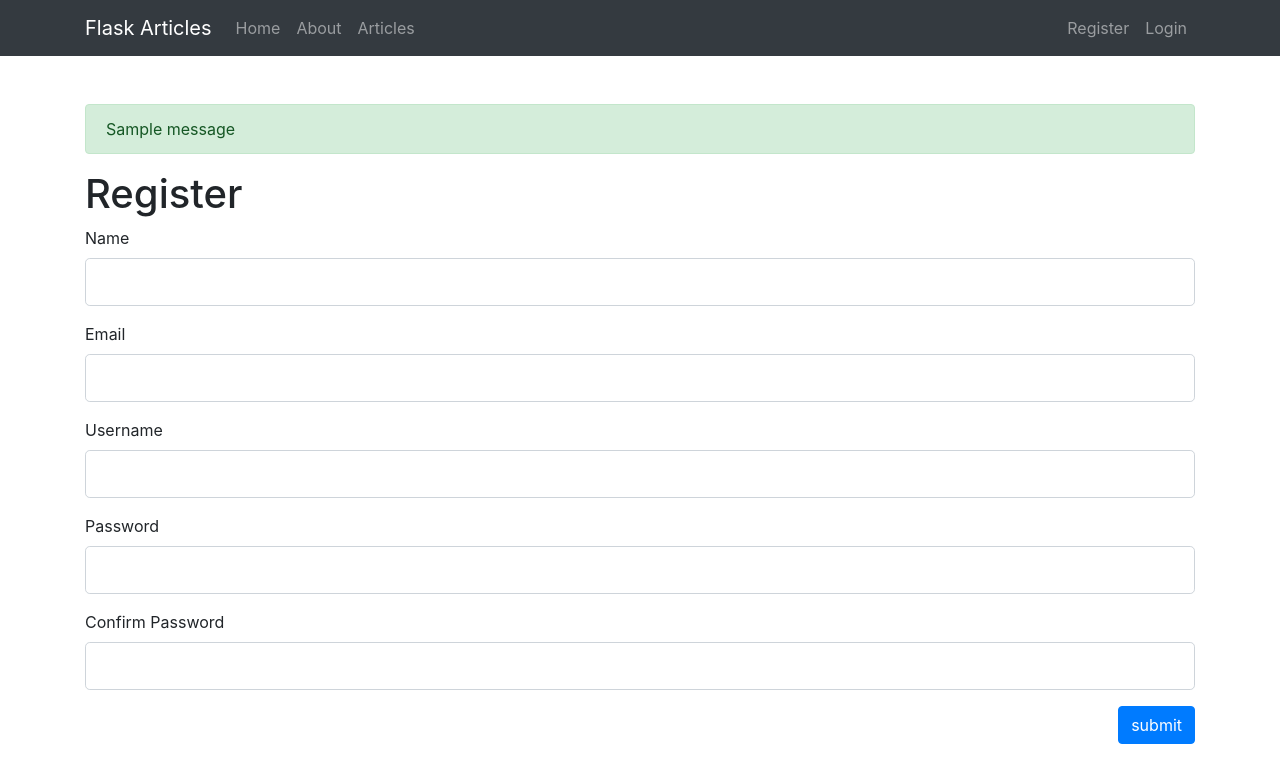
After one commit to kbbushman/flask-articles, a Flask app: page /register in a window 1280 px wide. The commit adds this page. Shown: the top 783 px of the page. Run offline with Flask 2, Linux system fonts and the light colour scheme; one stand-in notice (Sample message) is shown; some libraries are stand-ins or nearby versions.

Commit message:
Adds MySQL, registration/login, and temp articles

```diff
--- a/app.py
+++ b/app.py
@@ -1,8 +1,39 @@
-from flask import Flask, render_template
+from flask import Flask, render_template, flash, redirect, url_for, session, request, logging
 from data import Articles
+#TO FIX flask_mysqldb INSTALL ERRORS FOR 3 FILES (libmysqlclient.18.dylib, libssl.1.0.0.dylib, and libcrypto.1.0.0.dylib)
+# 0 - MUST have mysqlclient installed
+# 1 - in terminal - mdfind libmysqlclient | grep .18.
+# 2 - copy the output
+# 3 - sudo ln -s [the output from previous command] /usr/local/lib/libmysqlclient.18.dylib
+from flask_mysqldb import MySQL
+from wtforms import Form, StringField, TextAreaField, PasswordField, validators
+from passlib.hash import sha256_crypt
+from functools import wraps
+
+# MySQL Connector is replacement option for flask_mysql
+# Install with pip3 install mysql-connector-python
+# import mysql.connector
+# mydb = mysql.connector.connect(
+#   host="localhost",
+#   user="root",
+#   passwd="Bye>6BkG&2",
+#   auth_plugin="mysql_native_password"
+# )
+# print(mydb)
 
 app = Flask(__name__)
 
+# MySQL Config
+app.config['MYSQL_HOST'] = 'localhost'
+app.config['MYSQL_USER'] = 'root'
+app.config['MYSQL_PASSWORD'] = 'Bye>6BkG&2'
+app.config['MYSQL_DB'] = 'flask_articles'
+app.config['MYSQL_CURSORCLASS'] = 'DictCursor' # default cursor class is tuple. Change to dictionary
+
+# Init MySQL
+mysql = MySQL(app)
+
+# Temp data
 Articles = Articles()
 
 # Home Route
@@ -17,18 +48,132 @@ def about():
   return render_template('about.html')
 
 
-# All Articles Route
+# Articles Index Route
 @app.route('/articles')
 def articles():
   return render_template('articles.html', articles=Articles)
 
 
-# Single Article Route
+# Articles Show Route
 @app.route('/articles/<string:id>/')
 def article(id):
   return render_template('article.html', id=id)
 
 
+# Register Form Class
+class RegisterForm(Form):
+  name = StringField('Name', [validators.length(min=1, max=50)])
+  username = StringField('Username', [validators.length(min=4, max=25)])
+  email = StringField('Email', [validators.length(min=6, max=50)])
+  password = PasswordField('Password', [
+    validators.DataRequired(),
+    validators.EqualTo('confirm', message='Passwords do not match')
+  ])
+  confirm = PasswordField('Confirm Password')
+
+
+# User Regisger Route
+@app.route('/register', methods=['GET', 'POST'])
+def register():
+  form = RegisterForm(request.form)
+  if request.method == 'POST' and form.validate():
+    name = form.name.data
+    email = form.email.data
+    username = form.username.data
+    password = sha256_crypt.encrypt(str(form.password.data))
+
+    # Create cursor in order to execute MySQL commands
+    cur = mysql.connection.cursor()
+
+    # Execute Query
+    cur.execute("INSERT INTO users(name, email, username, password) VALUES(%s, %s, %s, %s)", (name, email, username, password))
+
+    # Commit to DB
+    mysql.connection.commit()
+
+    # Close connection
+    cur.close()
+
+    # Flash Message
+    flash('You are now registered and can log in', 'success')
+
+    return redirect(url_for('login'))
+  return render_template('register.html', form=form)
+
+
+# User Login Route
+@app.route('/login', methods=['GET', 'POST'])
+def login():
+  if request.method == 'POST':
+    # Get Form Fields (not useing WTForms for login so different syntax)
+    username = request.form['username']
+    password_candidate = request.form['password']
+
+    # Create cursor
+    cur = mysql.connection.cursor()
+
+    # Get user by username
+    result = cur.execute("SELECT * FROM users WHERE username = %s", [username])
+
+    if result > 0:
+      # Get stored hash
+      data = cur.fetchone() # fectchone() returns first row that matches
+      password = data['password']
+
+      # Compare passwords
+      if sha256_crypt.verify(password_candidate, password):
+        # app.logger.info is same as console.log()
+        # app.logger.info('PASSWORD MATCHED')
+
+        # Passed, create session
+        session['logged_in'] = True
+        session['username'] = username
+
+        # Flash Success
+        flash('Your are now logged in', 'success')
+        # Redirect to Dashboard
+        return redirect(url_for('dashboard'))
+      else:
+        error = 'Invalid login'
+        return render_template('login.html', error=error)
+
+      # Close MySQL Connection
+      cur.close()
+    else:
+      error = 'Username not found'
+      return render_template('login.html', error=error)
+
+  return render_template('login.html')
+
+
+# Check If User Is Logged In
+def is_logged_in(f):
+  @wraps(f)
+  def wrap(*args, **kwargs):
+    if 'logged_in' in session:
+      return f(*args, **kwargs)
+    else:
+      flash('Unauthorized. Please login to continue.', 'danger')
+      return redirect(url_for('login'))
+  return wrap
+
+# User Logout Route
+@app.route('/logout')
+def logout():
+  session.clear()
+  flash('You are now logged out', 'success')
+  return redirect(url_for('login'))
+
+
+# Dashboard Route
+@app.route('/dashboard')
+@is_logged_in
+def dashboard():
+  return render_template('dashboard.html')
+
+
+# Start Flask Server
 if __name__ == '__main__':
   # Add debug=True for server to detect changes and restart
+  app.secret_key='I am a desert animal'
   app.run(debug=True)
--- /dev/null
+++ b/templates/dashboard.html
@@ -0,0 +1,5 @@
+{% extends 'layout.html' %}
+
+{% block body %}
+  <h1>Dashboard <small>Welcome {{ session.username }}</small></h1>
+{% endblock %}
--- /dev/null
+++ b/templates/includes/_formhelpers.html
@@ -0,0 +1,9 @@
+{% macro render_field(field) %}
+  {{ field.label }}
+  {{ field(**kwargs)|safe }}
+  {% if field.errors %}
+    {% for error in field.errors %}
+      <span class="help-inline">{{ error }}</span>
+    {% endfor %}
+  {% endif %}
+{% endmacro %}
--- /dev/null
+++ b/templates/includes/_messages.html
@@ -0,0 +1,15 @@
+{% with messages = get_flashed_messages(with_categories=true) %}
+  {% if messages %}
+    {% for category, message in messages %}
+      <div class="alert alert-{{ category }}">{{ message }}</div>
+    {% endfor %}
+  {% endif %}
+{% endwith %}
+
+{% if error %}
+  <div class="alert alert-danger">{{ error }}</div>
+{% endif %}
+
+{% if msg %}
+  <div class="alert alert-danger">{{ msg }}</div>
+{% endif %}
--- a/templates/includes/_navbar.html
+++ b/templates/includes/_navbar.html
@@ -1,12 +1,12 @@
 <nav class="navbar navbar-expand-md navbar-dark bg-dark mb-5">
   <div class="container">
-    <a class="navbar-brand" href="#">Navbar</a>
+    <a class="navbar-brand" href="#">Flask Articles</a>
     <button class="navbar-toggler" type="button" data-toggle="collapse" data-target="#navbarsExampleDefault" aria-controls="navbarsExampleDefault" aria-expanded="false" aria-label="Toggle navigation">
       <span class="navbar-toggler-icon"></span>
     </button>
 
     <div class="collapse navbar-collapse" id="navbarsExampleDefault">
-      <ul class="navbar-nav ml-auto">
+      <ul class="navbar-nav mr-auto">
         <li class="nav-item">
           <a class="nav-link" href="/">Home</a>
         </li>
@@ -17,6 +17,23 @@
           <a class="nav-link" href="/articles">Articles</a>
         </li>
       </ul>
+      <ul class="navbar-nav ml-auto">
+        {% if session.logged_in %}
+          <li class="nav-item">
+            <a class="nav-link" href="/dashboard">Dashboard</a>
+          </li>
+          <li class="nav-item">
+            <a class="nav-link" href="/logout">Logout</a>
+          </li>
+        {% else %}
+        <li class="nav-item">
+          <a class="nav-link" href="/register">Register</a>
+        </li>
+        <li class="nav-item">
+          <a class="nav-link" href="/login">Login</a>
+        </li>
+        {% endif %}
+      </ul>
     </div>
   </div>
 </nav>
--- a/templates/layout.html
+++ b/templates/layout.html
@@ -11,6 +11,7 @@
 <body>
   {% include 'includes/_navbar.html' %}
   <div class="container">
+    {% include 'includes/_messages.html' %}
     {% block body %}{% endblock %}
   </div>
 
--- /dev/null
+++ b/templates/register.html
@@ -0,0 +1,24 @@
+{% extends 'layout.html' %}
+
+{% block body %}
+  <h1>Register</h1>
+  {% from 'includes/_formhelpers.html' import render_field %}
+  <form action="" method="POST">
+    <div class="form-group">
+      {{ render_field(form.name, class_="form-control form-control-lg") }}
+    </div>
+    <div class="form-group">
+      {{ render_field(form.email, class_="form-control form-control-lg") }}
+    </div>
+    <div class="form-group">
+      {{ render_field(form.username, class_="form-control form-control-lg") }}
+    </div>
+    <div class="form-group">
+      {{ render_field(form.password, class_="form-control form-control-lg") }}
+    </div>
+    <div class="form-group">
+      {{ render_field(form.confirm, class_="form-control form-control-lg") }}
+    </div>
+    <p><input type="submit" class="btn btn-primary float-right" value="submit" /></p>
+  </form>
+{% endblock %}
```
Also changed, not shown: requirements.txt (+7 -0 lines), templates/login.html (added, +16 -0 lines).
